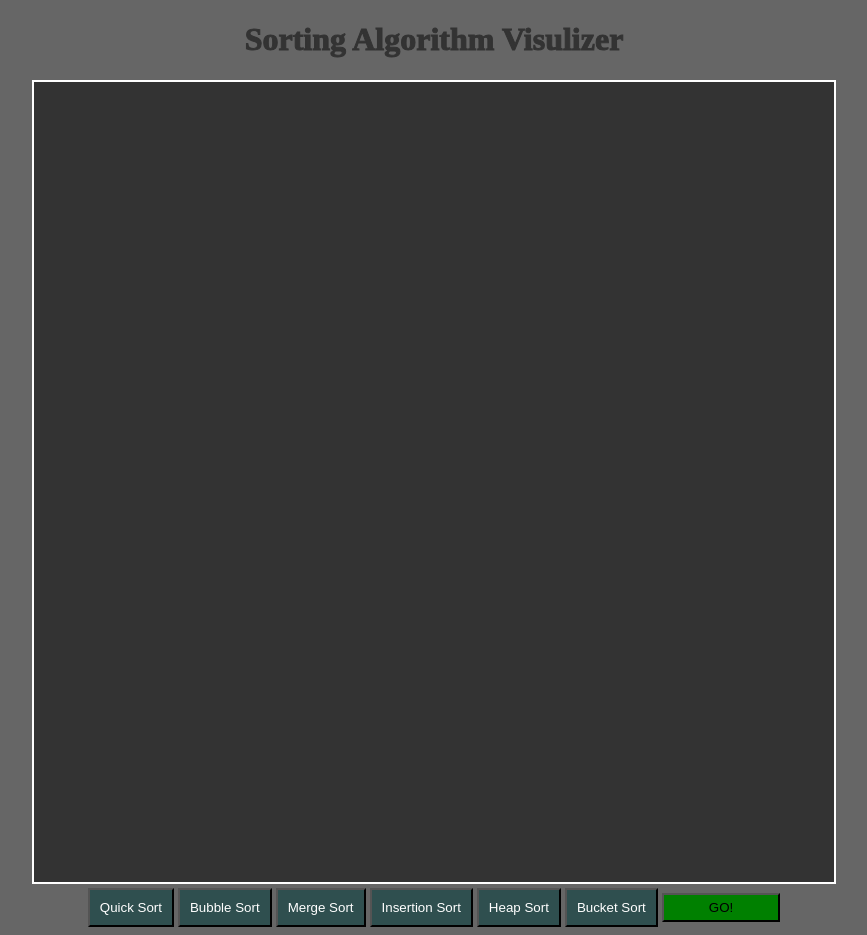
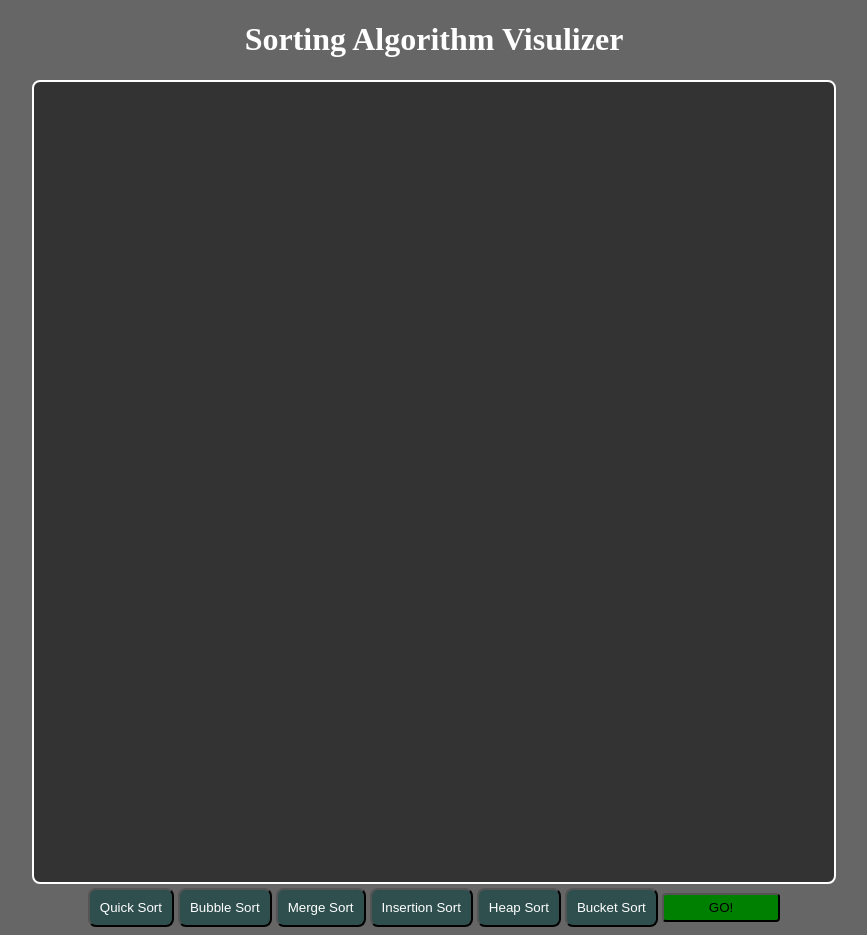
Before and after one commit to Celeste-Artley/Sorting-Algorithm-Visualizer, a website with bundled scripts: page Public/index.html in a window 1280 px wide. Shown: the whole page, without its empty margins (206-1073 px from the left). Built offline with nearby package versions, Linux system fonts and the light colour scheme.

Commit message:
Edited CSS of the orginizer.

```diff
--- a/Public/CSS/style.css
+++ b/Public/CSS/style.css
@@ -3,22 +3,25 @@
 }
 #go {
   background-color: green;
+  border-radius: 0.25rem;
   padding: 5px 45px;
 }
 .select {
   background-color: darkslategrey;
+  border-radius: 0.5rem;
   color: white;
   padding: 10px 10px;
 }
 canvas {
   background-color: #333333;
   border: 2px solid white;
+  border-radius: 0.5rem;
 }
 body {
   background-color: #666666;
 }
 h1 {
   text-align: center;
-  color: #333333;
-  -webkit-text-stroke: 1px #333333;
+  /*color: #333333;*/
+  color: #ffffff;
 }
```
Also changed, not shown: Public/TS/AlgoSort.ts (+6 -6 lines).
